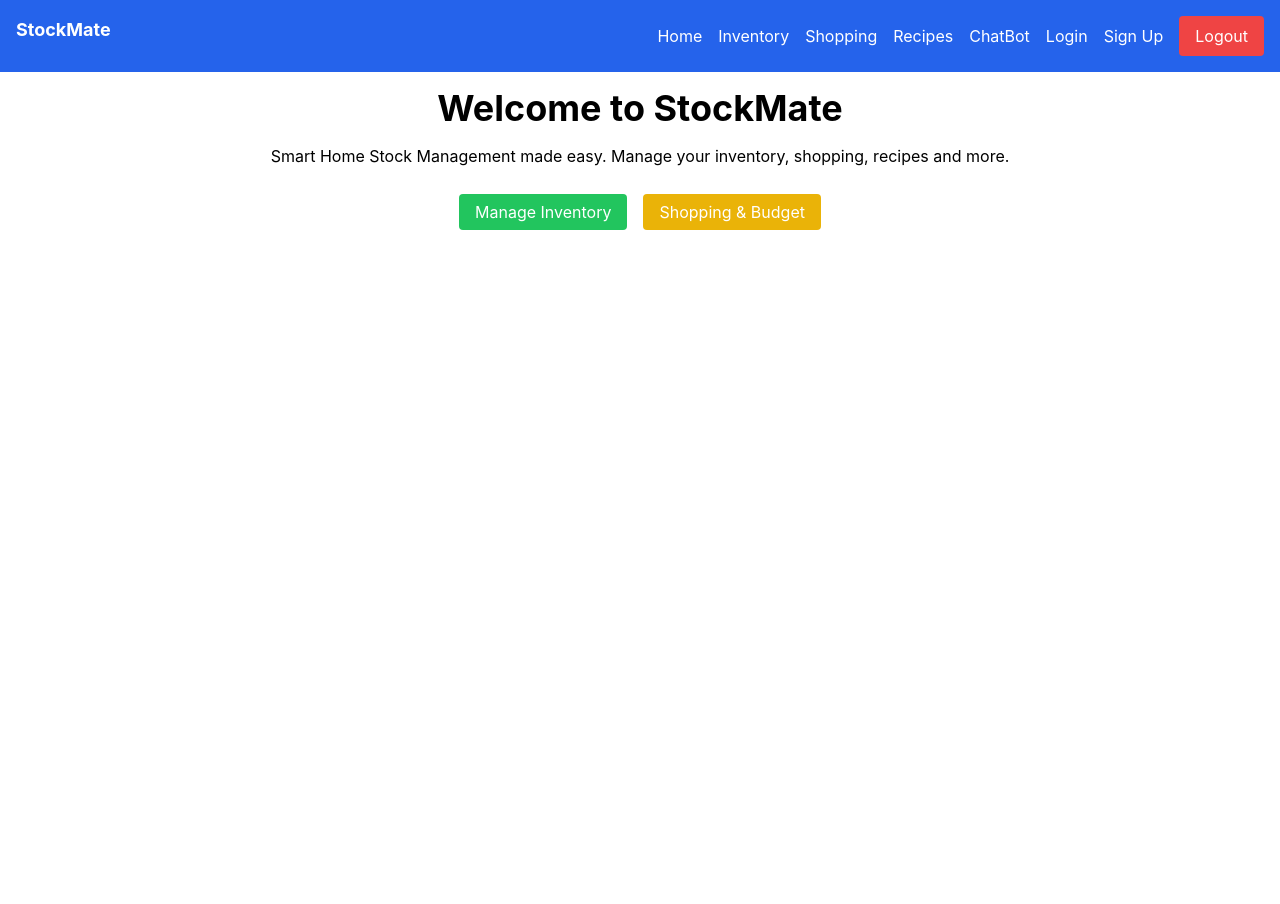
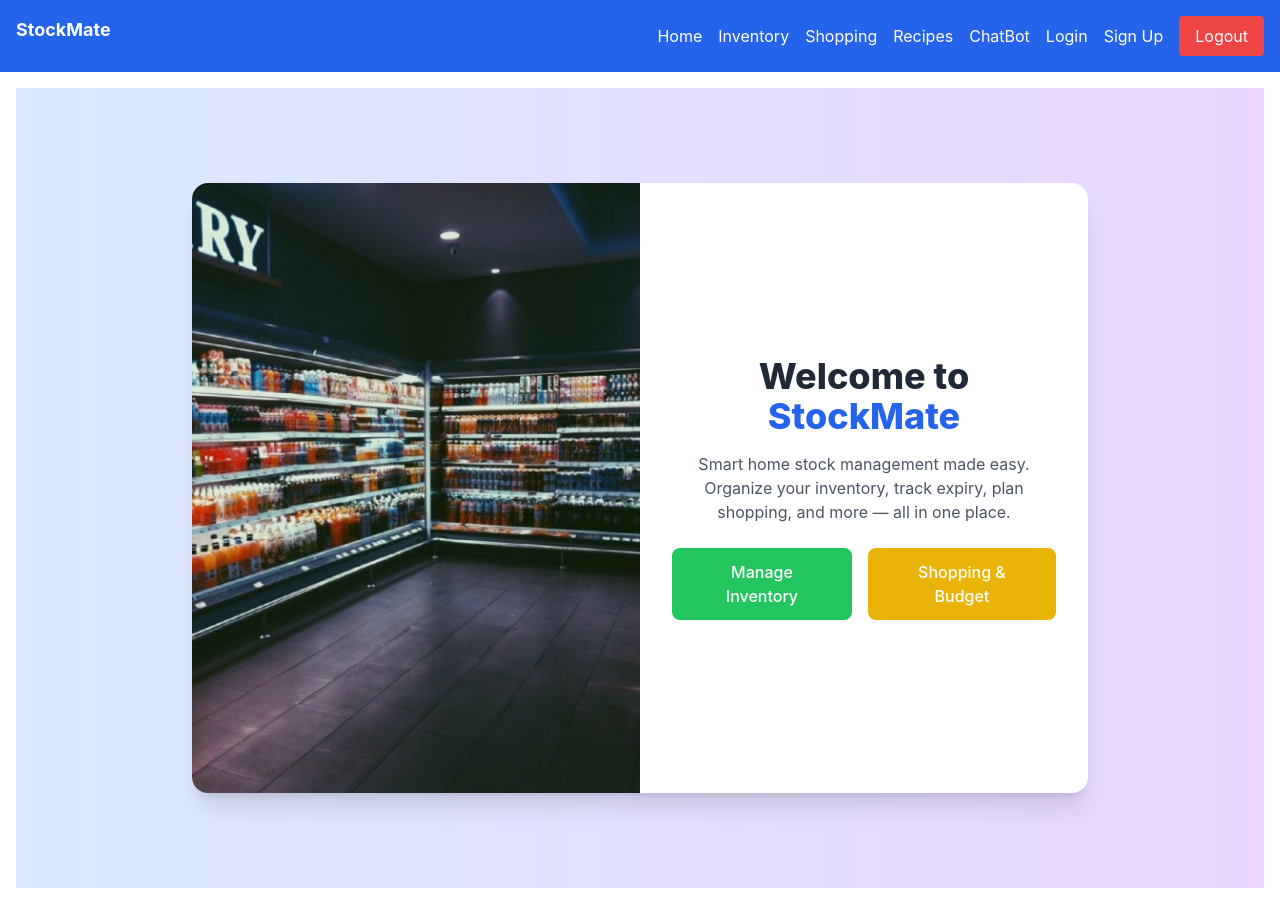
Before and after one commit to it22028150-Costa/StockMate, a React (Create React App) app in the folder client/: page / in a window 1280 px wide. Before the commit the page ends 800 px from the top, so only its background shows below. Built offline with nearby package versions, Linux system fonts and the light colour scheme.

Commit message:
Added a hero image to the home page

```diff
--- a/client/src/components/Home.jsx
+++ b/client/src/components/Home.jsx
@@ -1,17 +1,33 @@
 const Home = () => {
   return (
-      <div className="text-center">
-        <h1 className="text-4xl font-bold mb-4">Welcome to StockMate</h1>
-        <p className="mb-8">
-          Smart Home Stock Management made easy. Manage your inventory, shopping, recipes and more.
+    <div className="min-h-screen bg-gradient-to-r from-blue-100 to-purple-200 flex items-center justify-center p-6">
+      <div className="max-w-4xl w-full bg-white shadow-xl rounded-2xl overflow-hidden flex flex-col md:flex-row">
+
+        {/* Left side - Image */}
+        <div className="md:w-1/2">
+          <img
+            src="/wall.jpg"
+            alt="Stock Management"
+            className="object-cover h-full w-full"
+          />
+        </div>
+
+        {/* Right side - Content */}
+        <div className="md:w-1/2 p-8 flex flex-col justify-center text-center">
+          <h1 className="text-4xl font-extrabold text-gray-800 mb-4">Welcome to <span className="text-blue-600">StockMate</span></h1>
+          <p className="text-gray-600 mb-6">
+            Smart home stock management made easy. Organize your inventory, track expiry, plan shopping, and more — all in one place.
           </p>
-        <div className="space-x-4">
-          <a href="/inventory" className="bg-green-500 hover:bg-green-600 text-white px-4 py-2 rounded">
+          <div className="flex flex-col space-y-3 sm:space-y-0 sm:flex-row sm:justify-center sm:space-x-4">
+            <a href="/inventory" className="bg-green-500 hover:bg-green-600 text-white px-6 py-3 rounded-lg font-medium transition">
               Manage Inventory
             </a>
-          <a href="/shopping" className="bg-yellow-500 hover:bg-yellow-600 text-white px-4 py-2 rounded">
+            <a href="/shopping" className="bg-yellow-500 hover:bg-yellow-600 text-white px-6 py-3 rounded-lg font-medium transition">
               Shopping & Budget
             </a>
+          </div>
+        </div>
+
       </div>
     </div>
   );
```
Also changed, not shown: client/public/wall.jpg (added). Lines whose indentation alone changed are shown as unchanged.
